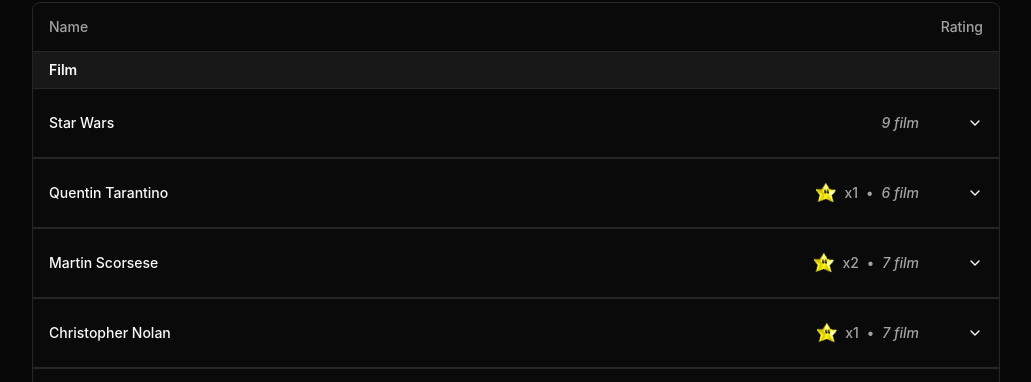
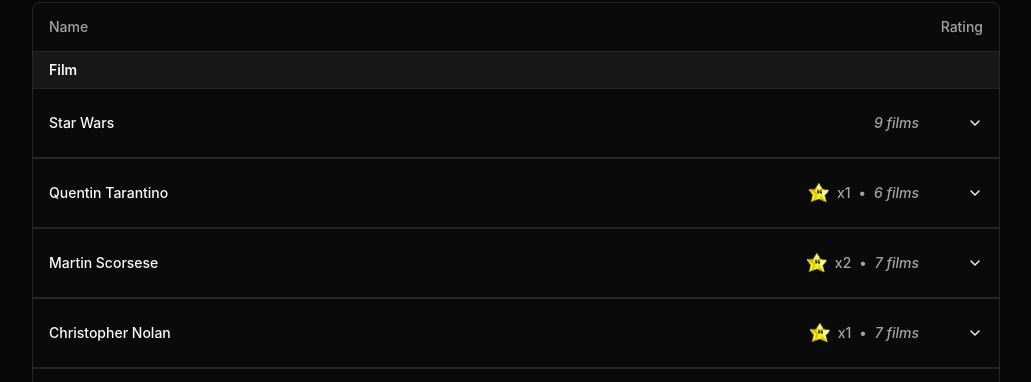
Before and after one commit to bick/website, a Next.js app: page /reviews in a window 1280 px wide. Shown: the part 418-800 px from the top of the page, without its empty margins (124-1155 px from the left). Built offline with nearby package versions, Linux system fonts and the light colour scheme.

Commit message:
Update ReviewsTable.tsx

```diff
--- a/src/app/reviews/ReviewsTable.tsx
+++ b/src/app/reviews/ReviewsTable.tsx
@@ -181,7 +181,7 @@ export default function ReviewsTable() {
             </>
         )}
                                     <span className="italic">
-          {ratings.length} {tag === "Movie" ? "films" : tag === "Music" ? "albums" : tag === "Video Game" ? "games" : tag.toLowerCase()}
+          {ratings.length} {tag === "Film" ? "films" : tag === "Music" ? "albums" : tag === "Video Game" ? "games" : tag.toLowerCase()}
         </span>
       </span>
                             </div>
```
